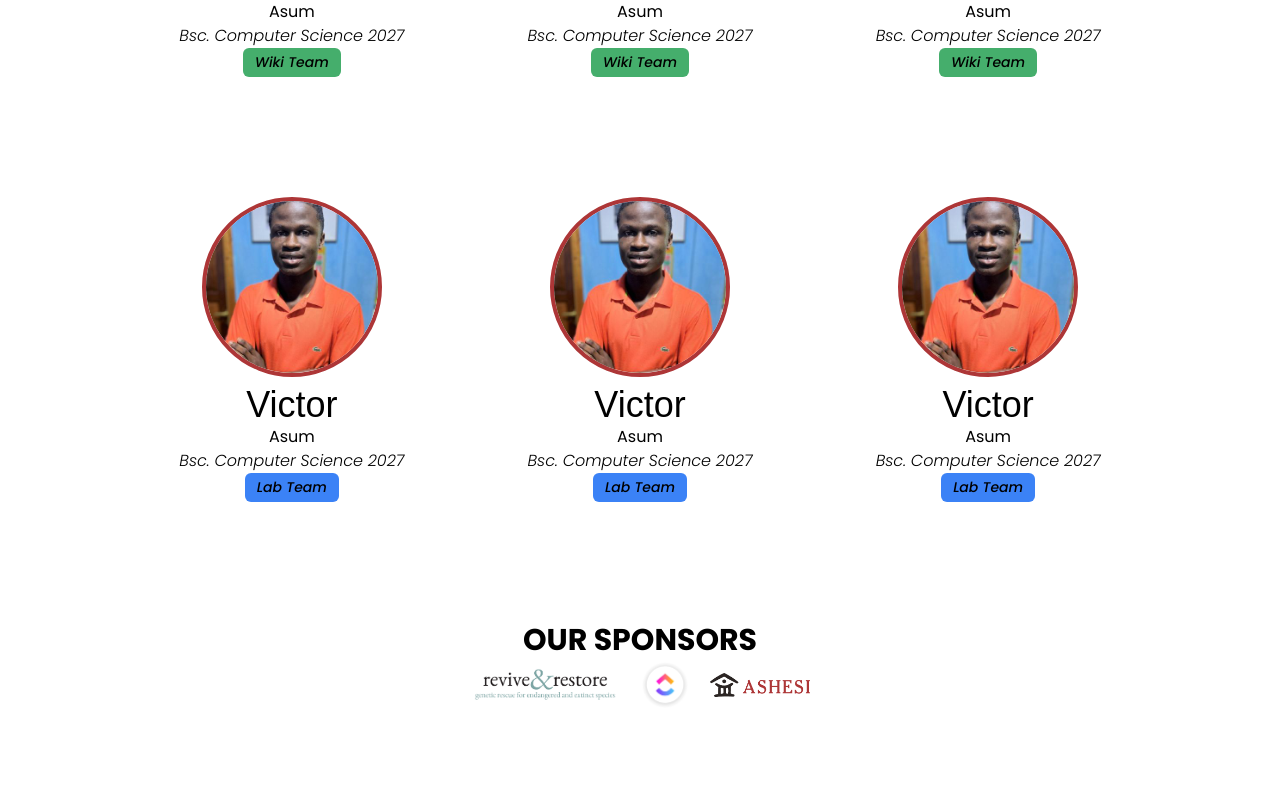
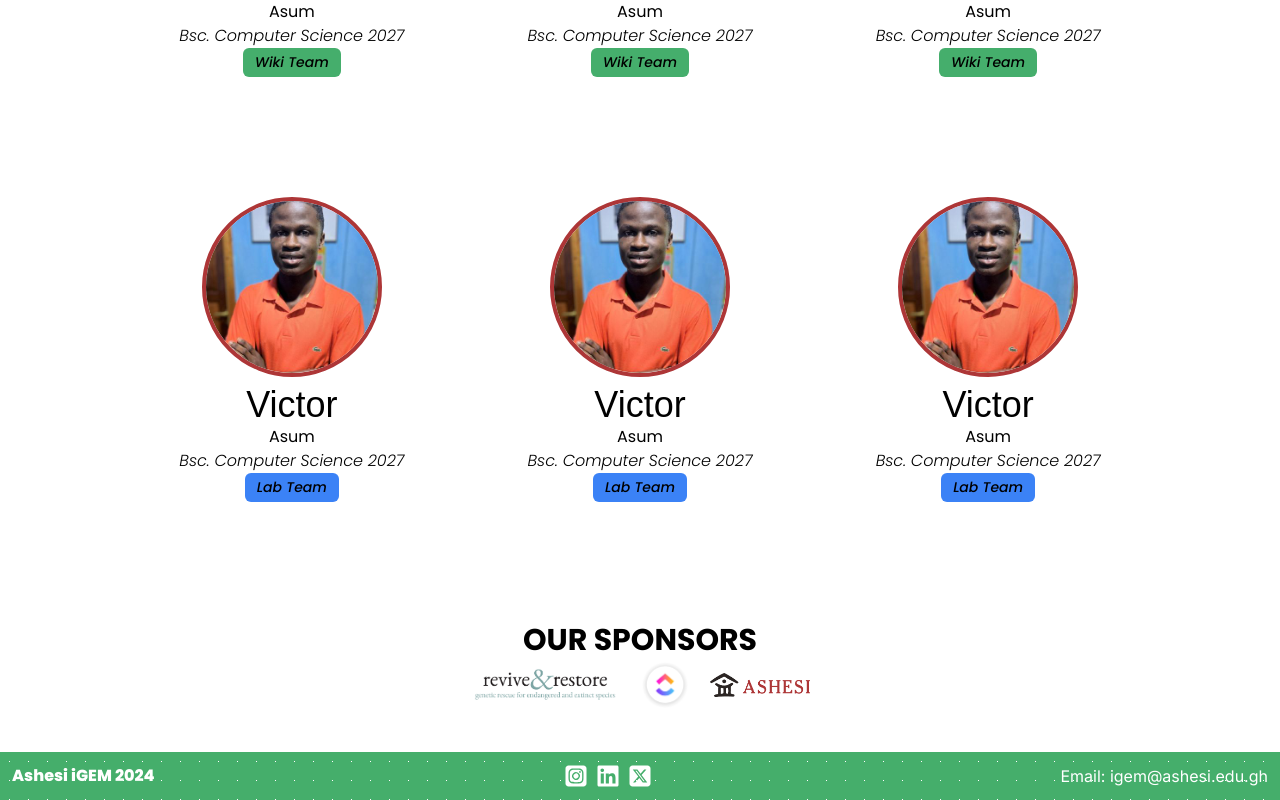
Before and after one commit to AsumVictor/iGEM-2024, a Next.js app: page / in a window 1280 px wide. Shown: the part 5640-6440 px from the top of the page. Before the commit the page ends 6392 px from the top, so only its background shows below. Built offline with nearby package versions, Linux system fonts and the light colour scheme; a web font is replaced by a local one.

Commit message:
Added footer

```diff
--- a/src/app/layout.tsx
+++ b/src/app/layout.tsx
@@ -2,6 +2,7 @@ import type { Metadata } from "next";
 import { Inter } from "next/font/google";
 import "./globals.css";
 import Navbar from "@/components/sections/Navbar";
+import Footer from '@/components/sections/Footer'
 
 const inter = Inter({ subsets: ["latin"] });
 
@@ -20,6 +21,7 @@ export default function RootLayout({
       <body className={inter.className}>
         <Navbar />
         {children}
+        <Footer />
       </body>
     </html>
   );
--- /dev/null
+++ b/src/components/sections/Footer.tsx
@@ -0,0 +1,19 @@
+import { FaSquareInstagram, FaSquareXTwitter } from "react-icons/fa6";
+
+import { FaLinkedin } from "react-icons/fa";
+
+function Footer() {
+  return (
+    <footer className=" py-3 green-dotted-bg-white w-full flex justify-between px-3 text-white items-center">
+      <span className=" poppins-extrabold">Ashesi iGEM 2024</span>
+      <div className=" flex flex-row gap-2 text-2xl">
+        <FaSquareInstagram />
+        <FaLinkedin />
+        <FaSquareXTwitter />
+      </div>
+      <span>Email: igem@ashesi.edu.gh</span>
+    </footer>
+  );
+}
+
+export default Footer;
--- a/src/components/sections/VideoSection.tsx
+++ b/src/components/sections/VideoSection.tsx
@@ -22,7 +22,12 @@ function VideoSection() {
         WATCH OUR VIDEO
       </h2>
       <div className="flex justify-center items-center h-[12cm] w-full 600px:w-10/12 rounded-2xl p-2 bg-primary_green relative overflow-hidden">
-        <video ref={videoRef} autoPlay={false} className=" h-full video">
+        <video
+          ref={videoRef}
+          autoPlay={false}
+          playsInline
+          className=" h-full video"
+        >
           <source src="/ashesi_igem_video.mp4" type="video/mp4" />
           Your browser does not support the video tag.
         </video>
```
